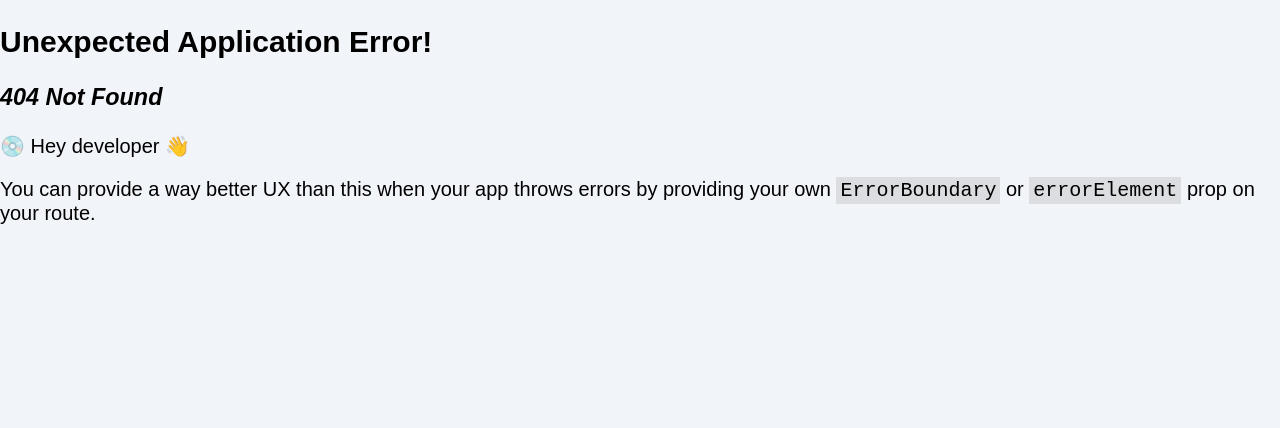
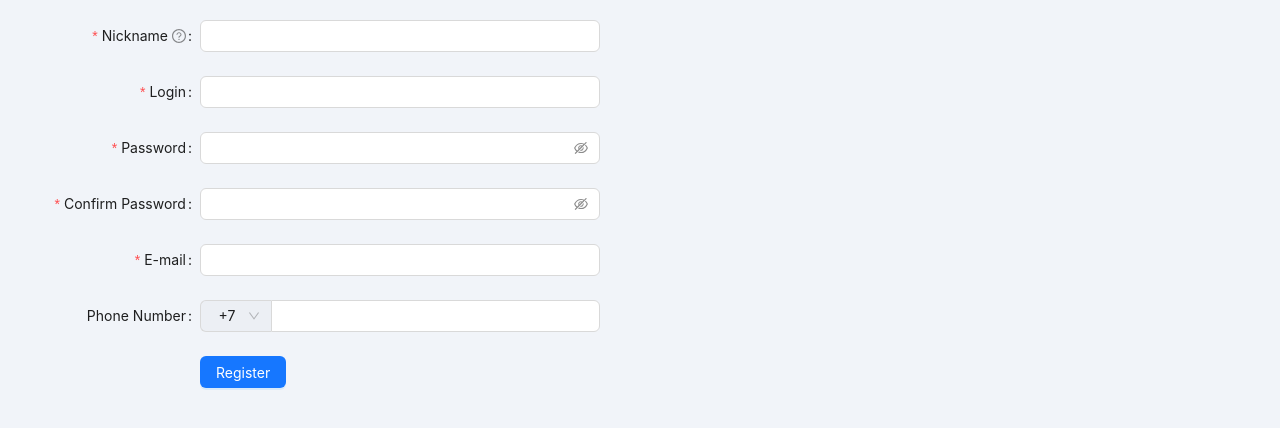
Before and after one commit to Bekarys7/CRM-System, a React (Vite) app: page /registration in a window 1280 px wide. Before the commit this address had no page. Shown: the top 428 px of the page. Built offline with nearby package versions, Linux system fonts and the light colour scheme; the HTML template or start-up script is replaced by a standard one.

Commit message:
checkpoint

```diff
--- a/src/App.tsx
+++ b/src/App.tsx
@@ -1,5 +1,6 @@
 import AuthPage from "./pages/AuthPage";
 import ProfilePage from "./pages/ProfilePage";
+import RegistrationPage from "./pages/RegistrationPage";
 import RootLayout from "./pages/RootLayout";
 import TodoPage from "./pages/TodoPage";
 import { createBrowserRouter, RouterProvider } from "react-router-dom";
@@ -14,6 +15,10 @@ const router = createBrowserRouter([
     ],
   },
   { path: "/auth", children: [{ index: true, element: <AuthPage /> }] },
+  {
+    path: "/registration",
+    children: [{ index: true, element: <RegistrationPage /> }],
+  },
 ]);
 
 function App() {
--- /dev/null
+++ b/src/api/authApi.ts
@@ -0,0 +1,7 @@
+import { api } from "./axios";
+import type { AuthSignUp } from "../types/Auth.types";
+
+export async function registerNewUser(obj: AuthSignUp): Promise<AuthSignUp> {
+  const response = await api.post<AuthSignUp>("/auth/signup", obj);
+  return response.data;
+}
--- a/src/api/http.ts
+++ b/src/api/http.ts
@@ -3,7 +3,7 @@ import type { CreateTodo, TodoResponse, Todo, Info } from "../types/Todo.types";
 import { api } from "./axios";
 
 export async function addTodo(todo: CreateTodo): Promise<Todo> {
-  const { data } = await api.post("/todos", todo);
+  const { data } = await api.post<Todo>("/todos", todo);
   return data;
 }
 
--- a/src/components/auth/AuthCard.tsx
+++ /dev/null
@@ -1,45 +0,0 @@
-import React from "react";
-import { Button, Card, Col, Row, Typography } from "antd";
-import authBackground from "../../assets/authBackground.svg";
-import styles from "./AuthCard.module.scss";
-
-const AuthCard: React.FC = () => (
-  <div className={styles.authWrapper}>
-    <Card
-      hoverable
-      className={styles.cardStyle}
-      styles={{
-        body: { padding: 0 },
-      }}
-    >
-      <Row align="middle">
-        <Col xs={24} md={15}>
-          <img
-            draggable={false}
-            alt="auth-background"
-            src={authBackground}
-            className={styles.imgStyle}
-          />
-        </Col>
-
-        <Col xs={24} md={9}>
-          <div className={styles.authContent}>
-            <Typography.Title level={3} style={{ marginBottom: "32px" }}>
-              “Login to your Account”
-            </Typography.Title>
-            <Button
-              type="primary"
-              href="https://ant.design"
-              target="_blank"
-              size="large"
-            >
-              Get Started
-            </Button>
-          </div>
-        </Col>
-      </Row>
-    </Card>
-  </div>
-);
-
-export default AuthCard;
--- a/src/components/auth/AuthCard.module.scss
+++ b/src/pages/AuthPage.module.scss
@@ -19,6 +19,7 @@
   width: 100%;
   height: 100%;
   object-fit: cover;
+  cursor: default;
 }
 
 .authContent {
--- a/src/pages/AuthPage.tsx
+++ b/src/pages/AuthPage.tsx
@@ -1,5 +1,87 @@
-import AuthCard from "../components/auth/AuthCard";
+import React from "react";
+import type { FormProps } from "antd";
+import { Button, Checkbox, Form, Input, Card, Col, Row, Flex } from "antd";
+import authBackground from "../assets/authBackground.svg";
+import styles from "./AuthPage.module.scss";
+import { LockOutlined, UserOutlined } from "@ant-design/icons";
+import { Link } from "react-router-dom";
 
-const AuthPage: React.FC = () => <AuthCard />;
+type FieldType = {
+  username?: string;
+  password?: string;
+  remember?: string;
+};
 
-export default AuthPage;
+const onFinish: FormProps<FieldType>["onFinish"] = (values) => {
+  console.log("Success:", values);
+};
+
+const AuthCard: React.FC = () => (
+  <div className={styles.authWrapper}>
+    <Card
+      hoverable
+      className={styles.cardStyle}
+      styles={{
+        body: { padding: 0 },
+      }}
+    >
+      <Row align="middle" style={{ cursor: "default" }}>
+        <Col xs={24} md={15}>
+          <img
+            draggable={false}
+            alt="auth-background"
+            src={authBackground}
+            className={styles.imgStyle}
+          />
+        </Col>
+
+        <Col xs={24} md={8}>
+          <Form
+            name="login"
+            initialValues={{ remember: true }}
+            style={{ maxWidth: 360 }}
+            onFinish={onFinish}
+          >
+            <Form.Item
+              name="username"
+              rules={[
+                { required: true, message: "Please input your Username!" },
+              ]}
+            >
+              <Input prefix={<UserOutlined />} placeholder="Username" />
+            </Form.Item>
+            <Form.Item
+              name="password"
+              rules={[
+                { required: true, message: "Please input your Password!" },
+              ]}
+            >
+              <Input
+                prefix={<LockOutlined />}
+                type="password"
+                placeholder="Password"
+              />
+            </Form.Item>
+            <Form.Item>
+              <Flex justify="space-between" align="center">
+                <Form.Item name="remember" valuePropName="checked" noStyle>
+                  <Checkbox>Remember me</Checkbox>
+                </Form.Item>
+                <a href="">Forgot password</a>
+              </Flex>
+            </Form.Item>
+
+            <Form.Item>
+              <Button block type="primary" htmlType="submit">
+                Log in
+              </Button>
+              or <Link to="/registration">Register now!</Link>
+            </Form.Item>
+          </Form>
+        </Col>
+      </Row>
+    </Card>
+  </div>
+);
+
+export default AuthCard;
--- /dev/null
+++ b/src/pages/RegistrationPage.tsx
@@ -0,0 +1,193 @@
+import type { FormItemProps, FormProps } from "antd";
+import { Button, Form, Input, Select } from "antd";
+import { registerNewUser } from "../api/authApi";
+import type { AuthSignUp } from "../types/Auth.types";
+import { useState } from "react";
+import { useNavigate } from "react-router-dom";
+
+const { Option } = Select;
+
+const formItemLayout: FormProps = {
+  labelCol: {
+    xs: { span: 24 },
+    sm: { span: 8 },
+  },
+  wrapperCol: {
+    xs: { span: 24 },
+    sm: { span: 16 },
+  },
+};
+
+const tailFormItemLayout: FormItemProps = {
+  wrapperCol: {
+    xs: {
+      span: 24,
+      offset: 0,
+    },
+    sm: {
+      span: 16,
+      offset: 8,
+    },
+  },
+};
+
+const App: React.FC = () => {
+  const [isRegistered, setIsRegistered] = useState<boolean>(false);
+  const [form] = Form.useForm<AuthSignUp>();
+  const navigate = useNavigate();
+  const [errorMessage, setIsErrorMessage] = useState<string>("");
+
+  const onFinish = async (values: AuthSignUp) => {
+    try {
+      await registerNewUser({
+        email: values.email,
+        login: values.login,
+        password: values.password,
+        phoneNumber: values.phoneNumber,
+        username: values.username,
+      });
+      setIsRegistered(true);
+    } catch (error) {
+      console.log(error);
+      if (error) {
+        setIsErrorMessage(error);
+      } else {
+        alert("Unknown error");
+      }
+    }
+  };
+
+  const prefixSelector = (
+    <Form.Item name="prefix" noStyle>
+      <Select style={{ width: 70 }}>
+        <Option value="8">+7</Option>
+      </Select>
+    </Form.Item>
+  );
+
+  return (
+    <>
+      {isRegistered ? <p>Succsessed</p> : <p>{errorMessage}</p>}
+      <Form
+        {...formItemLayout}
+        form={form}
+        name="register"
+        onFinish={onFinish}
+        initialValues={{
+          prefix: "+7",
+        }}
+        style={{ maxWidth: 600 }}
+        scrollToFirstError
+      >
+        <Form.Item
+          name="username"
+          label="Nickname"
+          tooltip="What do you want others to call you?"
+          rules={[
+            {
+              required: true,
+              message: "Please input your username!",
+              whitespace: true,
+            },
+            { min: 1, message: "Minimum of 1 characters" },
+            { max: 64, message: "Maximum of 60 charecters" },
+            { pattern: new RegExp(/^[а-яА-ЯёЁa-zA-Z0-9]+$/) },
+          ]}
+        >
+          <Input />
+        </Form.Item>
+
+        <Form.Item
+          name="login"
+          label="Login"
+          rules={[
+            {
+              required: true,
+              message: "Please input your login!",
+            },
+            {
+              pattern: new RegExp(/^[a-zA-Z0-9]+$/),
+              message: "only latin alphabet",
+            },
+            { min: 2, message: "Minimum of 2 characters" },
+            { max: 60, message: "Maximum of 60 charecters" },
+          ]}
+        >
+          <Input />
+        </Form.Item>
+
+        <Form.Item
+          name="password"
+          label="Password"
+          rules={[
+            {
+              required: true,
+              message: "Please input your password!",
+            },
+          ]}
+          hasFeedback
+        >
+          <Input.Password />
+        </Form.Item>
+
+        <Form.Item
+          name="confirm"
+          label="Confirm Password"
+          dependencies={["password"]}
+          hasFeedback
+          rules={[
+            {
+              required: true,
+              message: "Please confirm your password!",
+            },
+            ({ getFieldValue }) => ({
+              validator(_, value) {
+                if (!value || getFieldValue("password") === value) {
+                  return Promise.resolve();
+                }
+                return Promise.reject(
+                  new Error("The new password that you entered do not match!")
+                );
+              },
+            }),
+          ]}
+        >
+          <Input.Password />
+        </Form.Item>
+
+        <Form.Item
+          name="email"
+          label="E-mail"
+          rules={[
+            {
+              type: "email",
+              message: "The input is not valid E-mail!",
+            },
+            {
+              required: true,
+              message: "Please input your E-mail!",
+            },
+          ]}
+        >
+          <Input />
+        </Form.Item>
+
+        <Form.Item name="phoneNumber" label="Phone Number">
+          <Input
+            addonBefore={prefixSelector}
+            style={{ width: "100%" }}
+            value={8}
+          />
+        </Form.Item>
+
+        <Form.Item {...tailFormItemLayout}>
+          <Button type="primary" htmlType="submit">
+            Register
+          </Button>
+        </Form.Item>
+      </Form>
+    </>
+  );
+};
+
+export default App;
```
Also changed, not shown: src/types/Auth.types.ts (added, +7 -0 lines).
